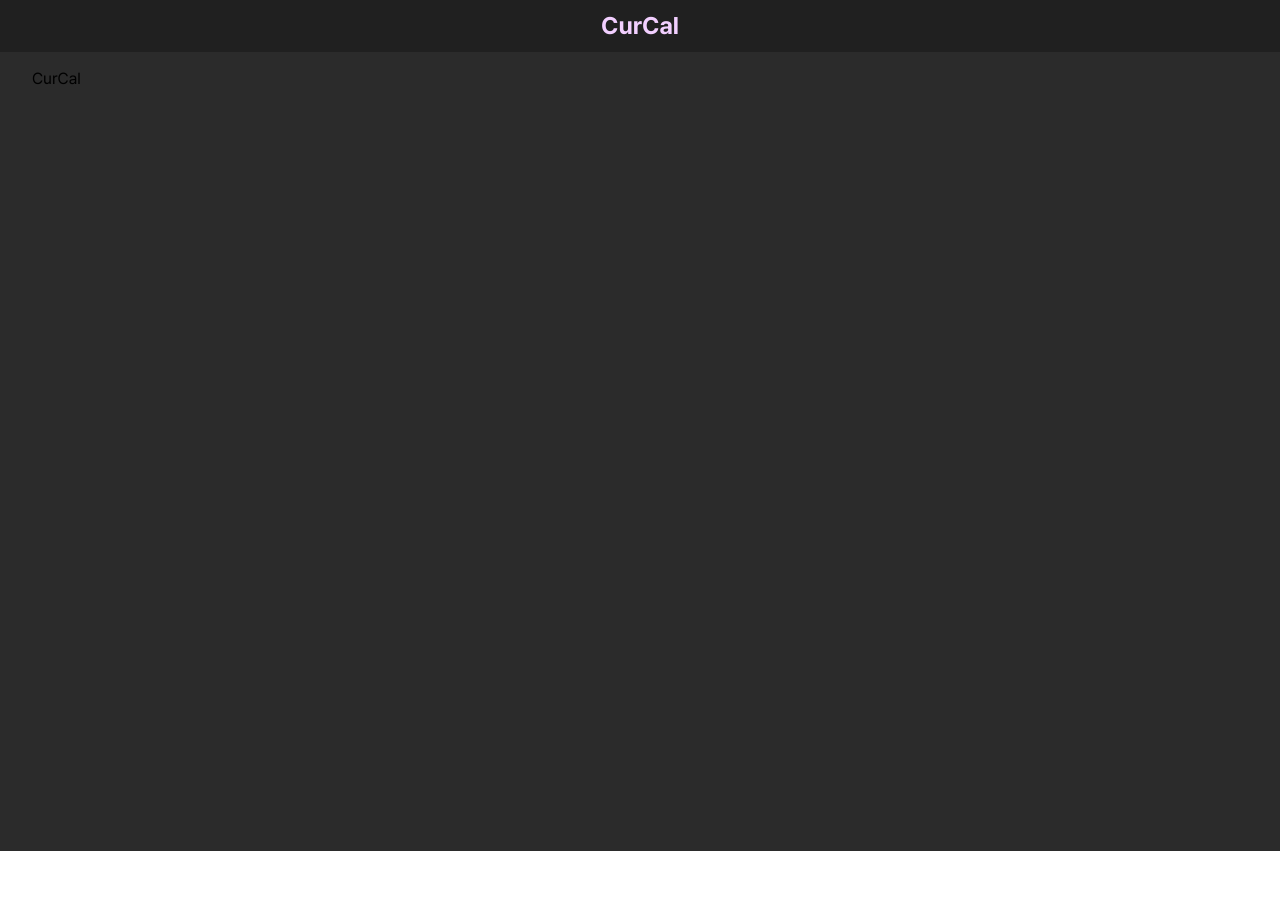
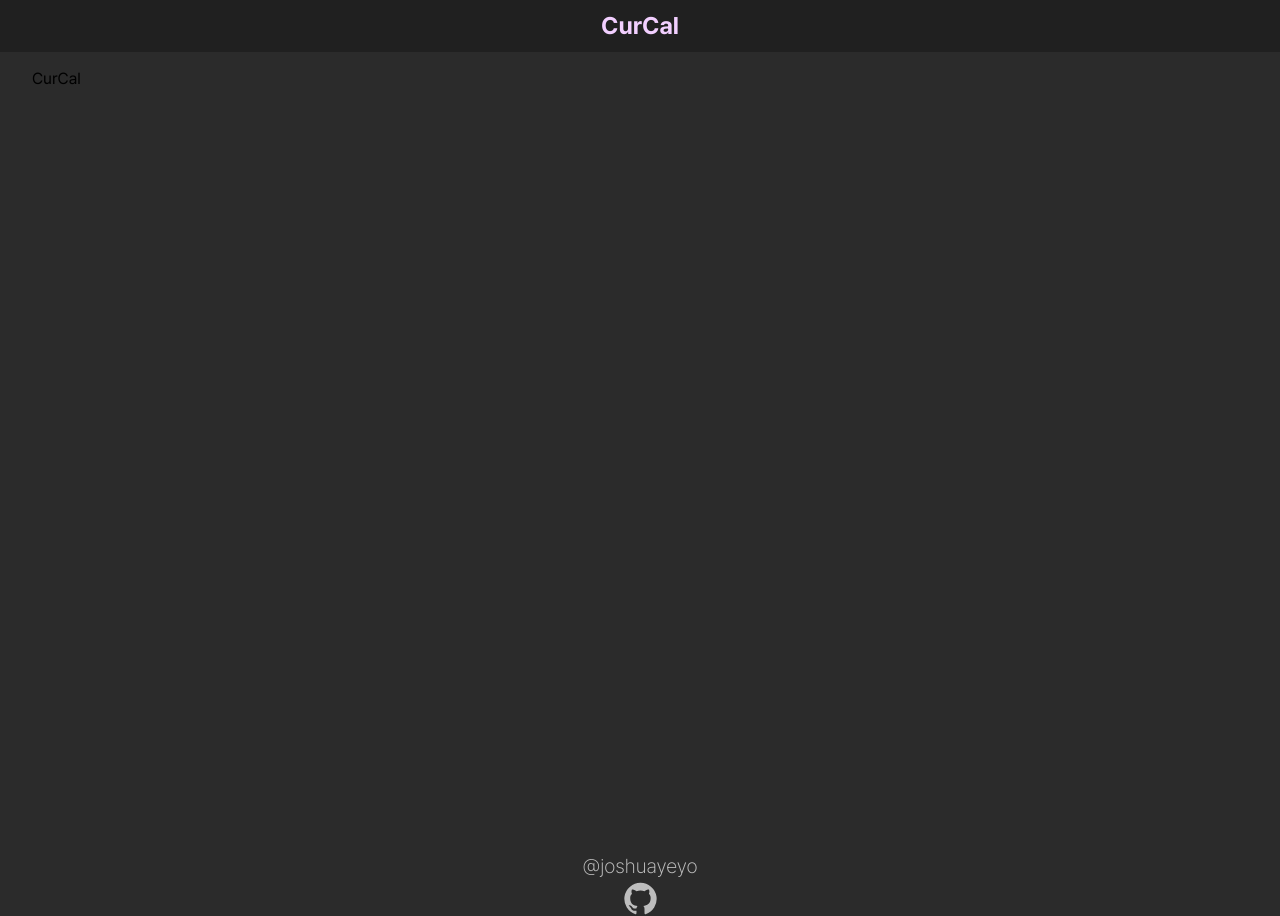
Before and after one commit to joshuayeyo/CurCal, a Next.js app: page / in a window 1280 px wide. Before the commit the page ends 851 px from the top, so only its background shows below. Built offline with nearby package versions, Linux system fonts and the light colour scheme.

Commit message:
Feat(#1): Add Footer Component

```diff
--- a/src/app/layout.tsx
+++ b/src/app/layout.tsx
@@ -1,6 +1,7 @@
 import localFont from "next/font/local";
 import "@/styles/globals.css";
 import Header from "@/components/Header";
+import Footer from "@/components/Footer";
 const pretendard = localFont({
   src: './fonts/PretendardVariable.woff2',
   weight: '45 920',
@@ -21,7 +22,8 @@ export default function RootLayout({
           <main className="mx-8 py-4">
             {children}
           </main>
-        </div>
+         </div>
+         <Footer />
       </body>
     </html>
   );
--- /dev/null
+++ b/src/components/Footer/index.tsx
@@ -0,0 +1,18 @@
+"use client";
+
+import Link from "next/link";
+import GitHubIcon from '@mui/icons-material/GitHub';
+
+const Footer = () => {
+    return (
+        <div className="bg-background border-none justify-center items-center flex flex-col">
+            <p className="text-[#BDBDBD] font-extralight text-xs select:none">
+                @joshuayeyo
+            </p>
+            <Link href="https://github.com/joshuayeyo">
+                <GitHubIcon fontSize="large" className="text-[#BDBDBD]" />
+            </Link>
+        </div>
+    )
+}
+export default Footer;
--- a/tailwind.config.ts
+++ b/tailwind.config.ts
@@ -11,8 +11,10 @@ export default {
       "title": "34px",
       "label-lg": "34px",
       "label-md": "28px",
+      "xs": "20px",
     },
     fontWeight: {
+      extralight: "200",
       light: "300",
       normal: "400",
       medium: "500",
```
